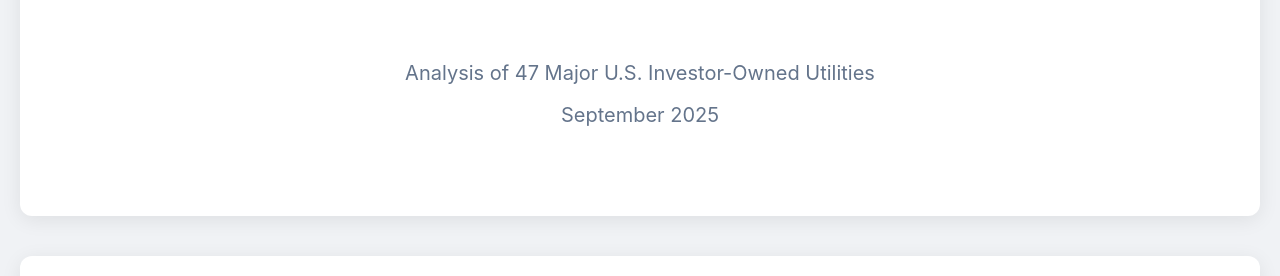
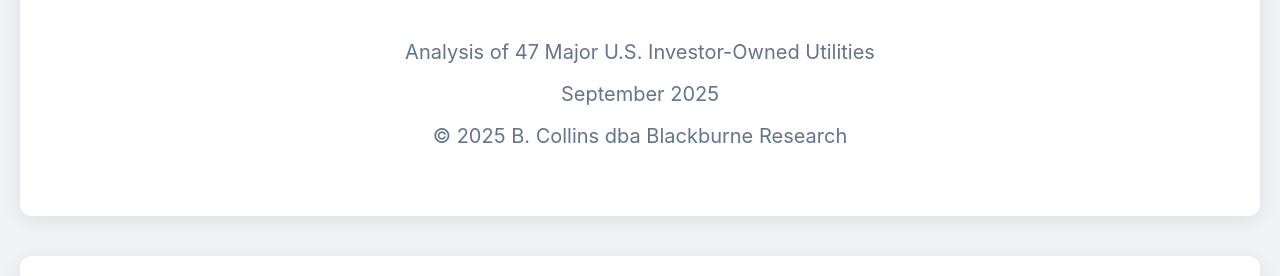
Before and after one commit to maukamakaikane-rgb/Blackburne, a plain HTML site: page index.html in a window 1280 px wide. Shown: the part 524-800 px from the top of the page. Drawn offline with nearby package versions, Linux system fonts and the light colour scheme.

Commit message:
Update index.html
Added copyright and ownership information

```diff
--- a/index.html
+++ b/index.html
@@ -291,6 +291,7 @@
                 <div style="margin-top: 60px; font-size: 20px; color: #64748b;">
                     <p>Analysis of 47 Major U.S. Investor-Owned Utilities</p>
                     <p style="margin-top: 10px;">September 2025</p>
+                    <p style="margin-top: 10px;">&#169 2025 B. Collins dba Blackburne Research</p>
                 </div>
             </div>
         </div>
```
